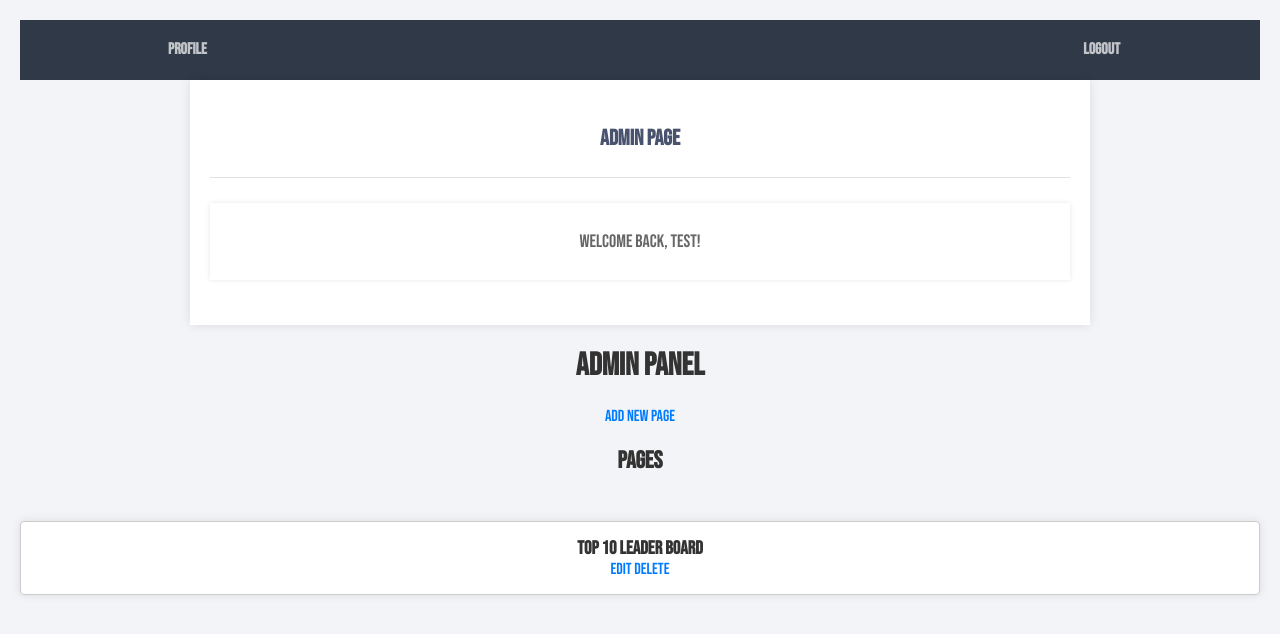
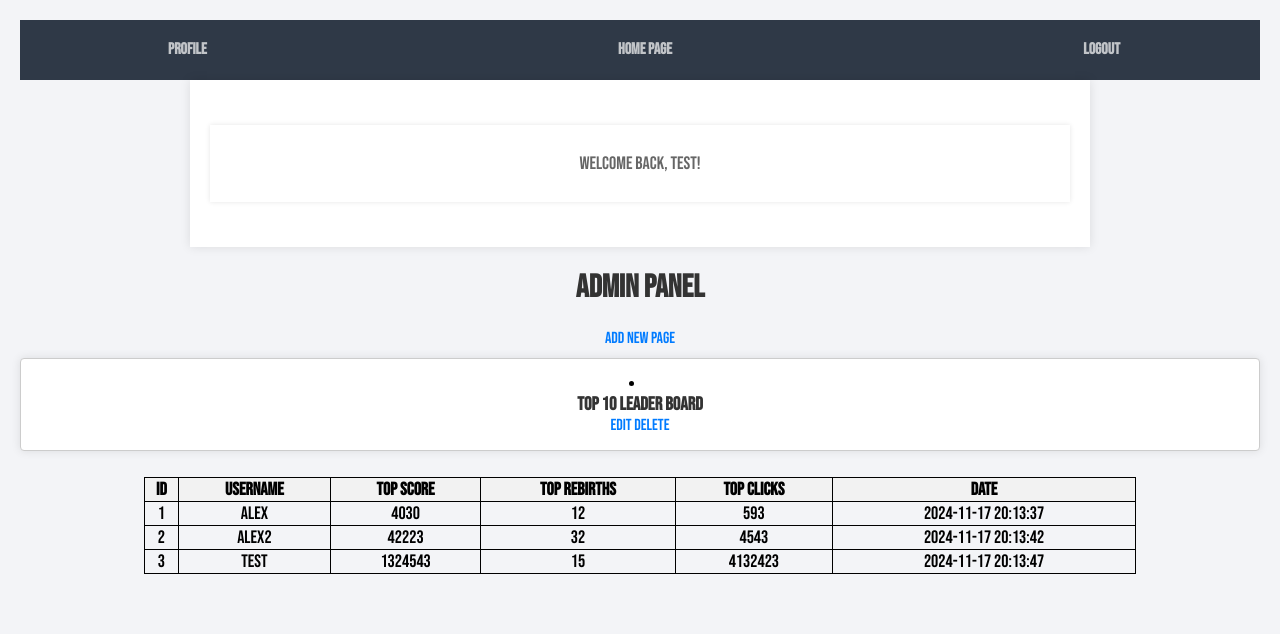
Before and after one commit to AlexWilson06/Propoganda, a PHP site: page /admin.php in a window 1280 px wide. Shown: the top 634 px of the page. Run offline with PHP 8.4, Linux system fonts and the light colour scheme; a user stored in the database is signed in; data comes from the database, SQL or seed files in the repository.

Commit message:
user data
added in leaderboard that takes user data

```diff
--- a/admin.php
+++ b/admin.php
@@ -29,11 +29,11 @@ if (!isset($_SESSION['loggedin'])) {
     <nav class="navtop">
         <div>
             <a href="profile.php"><i class="fas fa-user-circle"></i>Profile</a>
+            <a href="index.php"><i class="fas fa-user-circle"></i>Home page</a>
             <a href="logout.php"><i class="fas fa-sign-out-alt"></i>Logout</a>
         </div>
     </nav>
     <div class="content">
-        <h2>Admin Page</h2>
         <p>Welcome back, <?= htmlspecialchars($_SESSION['name'], ENT_QUOTES) ?>!</p>
     </div>
 </body>
@@ -41,14 +41,11 @@ if (!isset($_SESSION['loggedin'])) {
 <!DOCTYPE html>
 <html>
 <head>
-  <title>Admin Panel</title>
 </head>
 <body>
   <h1>Admin Panel</h1>
   <a href="add_page.php">Add New Page</a>
-  <h2>Pages</h2>
-  <ul>
-    <?php while ($row = $result->fetch_assoc()): ?>
+  <?php while ($row = $result->fetch_assoc()): ?>
       <li>
         <h3><?php echo $row['title1']; ?></h3>
         <a href="edit_page.php?id=<?php echo $row['id']; ?>">Edit</a>
@@ -56,5 +53,65 @@ if (!isset($_SESSION['loggedin'])) {
       </li>
     <?php endwhile; ?>
   </ul>
+  <ul>
+  <?php
+$sql = "SELECT
+            trackeduserinformation.ID,
+            accounts.username,
+            trackeduserinformation.TopScore,
+            trackeduserinformation.TopRebirths,
+            trackeduserinformation.TopClicks,
+            trackeduserinformation.Date
+        FROM trackeduserinformation
+        LEFT JOIN accounts
+        ON trackeduserinformation.userid = accounts.id";
+
+$result = $conn->query($sql);
+?>
+<html>
+    <style>
+        table {
+            margin: auto;
+            font-size: 18px;
+            text-align: center;
+            border-collapse: collapse;
+            width: 80%;
+        }
+        th, td {
+            border: 1px solid black;
+        }
+        th {
+            background-color: #f2f2f2;
+        }
+    </style>
+<body>
+    <table>
+        <tr>
+            <th>ID</th>
+            <th>Username</th>
+            <th>Top Score</th>
+            <th>Top Rebirths</th>
+            <th>Top Clicks</th>
+            <th>Date</th>
+        </tr>
+        <?php
+        if ($result->num_rows > 0) {
+            while ($row = $result->fetch_assoc()) {
+                echo "<tr>";
+                echo "<td>" . htmlspecialchars($row['ID']) . "</td>";
+                echo "<td>" . htmlspecialchars($row['username']) . "</td>";
+                echo "<td>" . htmlspecialchars($row['TopScore']) . "</td>";
+                echo "<td>" . htmlspecialchars($row['TopRebirths']) . "</td>";
+                echo "<td>" . htmlspecialchars($row['TopClicks']) . "</td>";
+                echo "<td>" . htmlspecialchars($row['Date']) . "</td>";
+                echo "</tr>";
+            }
+        } else {
+            echo "<tr><td colspan='6'>No data found</td></tr>";
+        }
+        ?>
+    </table>
 </body>
 </html>
+</body>
+</html>
--- a/index.html
+++ b/index.html
@@ -15,7 +15,7 @@
         <a href="contacts.php">Feedback</a>
         <a href="Statistics.php">Statistics</a>
         <a href="settings.php">Settings</a>
-        <a href="login.html">Profile</a>
+        <a href="login.php">Profile</a>
     </div>
     <p>Oops. Something went wrong!</p>
     <a href="index.php">Click here to return to home page</a>
--- a/index.php
+++ b/index.php
@@ -92,7 +92,7 @@
                 <button id="rebirthButton" class="Rebirth">Cost: 1,000,000</button>
             </div>
         </div>
-    </div>
+    </form>
     <script>
 let clickcount = 0;
 let score = 0;
--- a/profile.php
+++ b/profile.php
@@ -1,7 +1,7 @@
 <?php
 session_start();
 if (!isset($_SESSION['loggedin'])) {
-    header('Location: index.html');
+    header('Location: index.php');
     exit;
 }
 // Database connection details
@@ -25,7 +25,7 @@ $stmt->close();
 <body class="loggedin">
     <nav class="navtop">
         <div>
-            <h1>Website Title</h1>
+            <h1>Propoganda Clicker</h1>
             <a href="profile.php"><i class="fas fa-user-circle"></i>Profile</a>
             <a href="logout.php"><i class="fas fa-sign-out-alt"></i>Logout</a>
         </div>
--- a/register.html
+++ b/register.html
@@ -15,7 +15,7 @@
 			<a href="contacts.php">Feedback</a>
 			<a href="Statistics.php">Statistics</a>
 			<a href="settings.php">Settings</a>
-			<a href="login.html">Profile</a>
+			<a href="login.php">Profile</a>
 		</div>
 		<div class="register">
 			<h1>Register</h1>
@@ -37,7 +37,7 @@
 		</div>
 		<div class="loginbutton">
 			<button action="login.html" method="post">
-				<a href="login.html">already have an account? Click here to Sign In</a>
+				<a href="login.php">already have an account? Click here to Sign In</a>
 			</button>
 		</div>
 	</body>
```
Also changed, not shown: Statistics.php (+41 -10 lines), propogandaclicker(6).sql (renamed from propogandaclicker(5).sql, +7 -14 lines).
